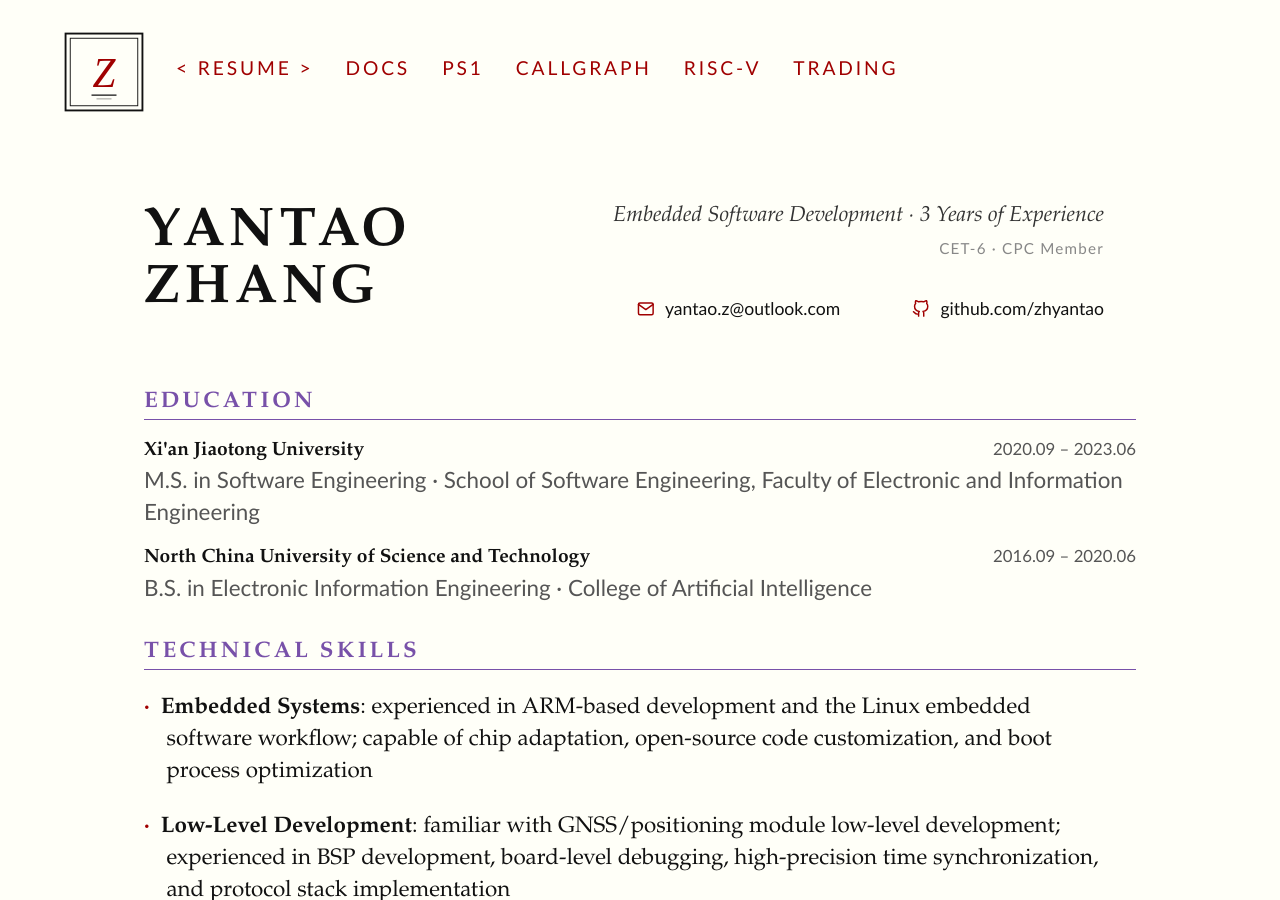
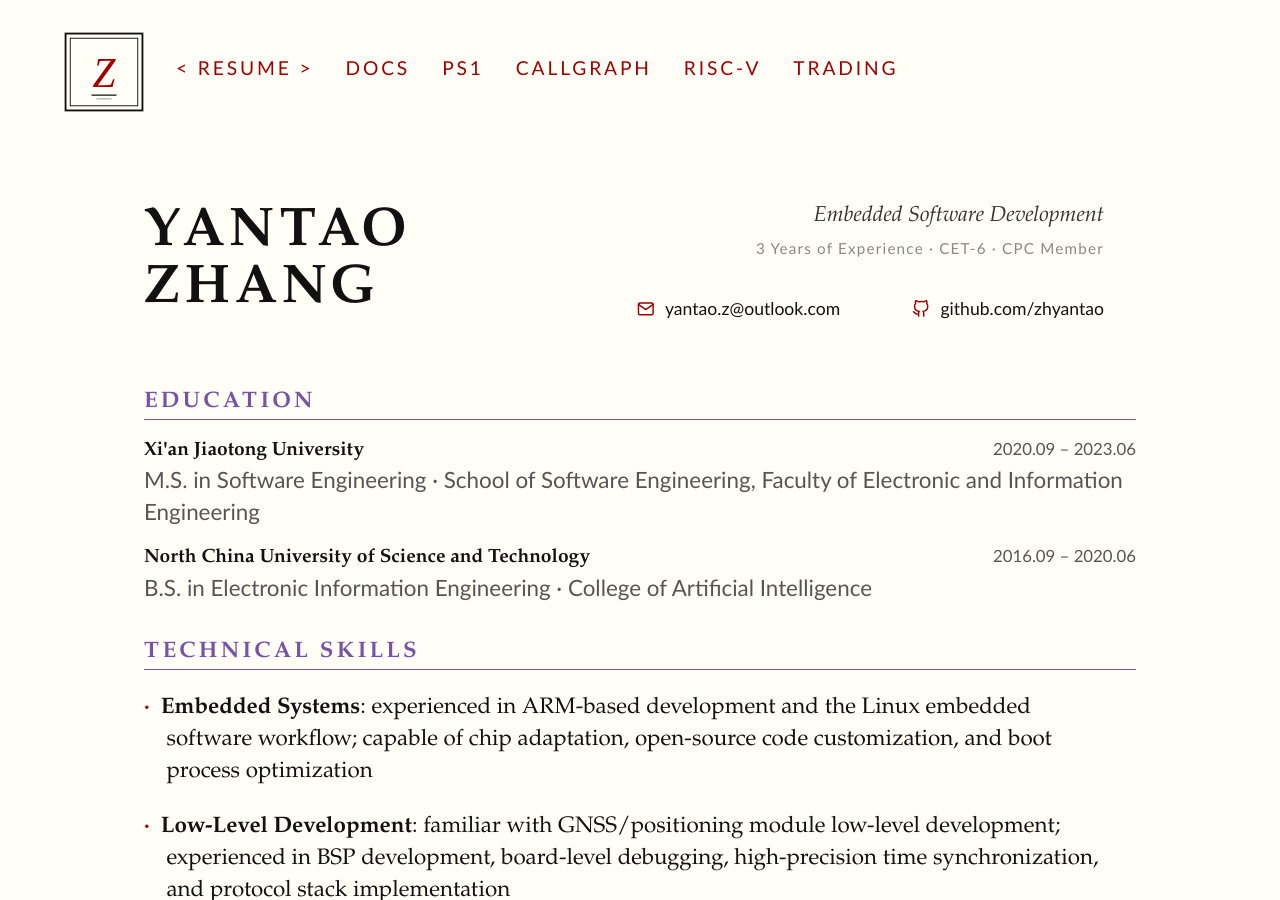
Before and after one commit to zhyantao/zhyantao.github.io, a Jekyll site: the page built from index.html, in a window 1280 px wide and 900 px high. Built offline with Jekyll 4.4.1, drawn with Linux system fonts in a browser that asks for light colours; some web fonts are replaced.

Commit message:
Shorten header objective line to prevent wrapping
Move "3 Years of Experience" into the subline so the main objective
line stays on one line on narrower viewports.

Co-Authored-By: Claude Code <noreply@anthropic.com>

```diff
--- a/index.html
+++ b/index.html
@@ -7,8 +7,8 @@ title: resume
   <header class="resume-head">
     <h1 class="resume-name">Yantao Zhang</h1>
     <div class="resume-head-side">
-      <p class="resume-objective">Embedded Software Development · 3 Years of Experience</p>
-      <p class="resume-subline">CET-6 · CPC Member</p>
+      <p class="resume-objective">Embedded Software Development</p>
+      <p class="resume-subline">3 Years of Experience · CET-6 · CPC Member</p>
       <ul class="resume-contact">
       <li>
         <a href="mailto:yantao.z@outlook.com">
```
